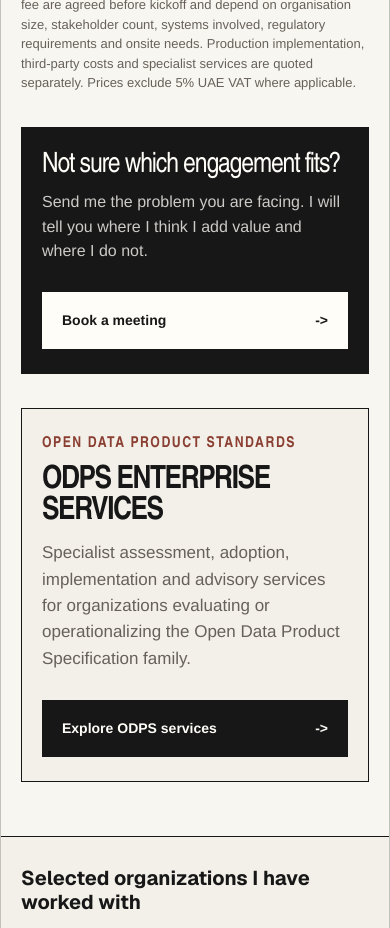
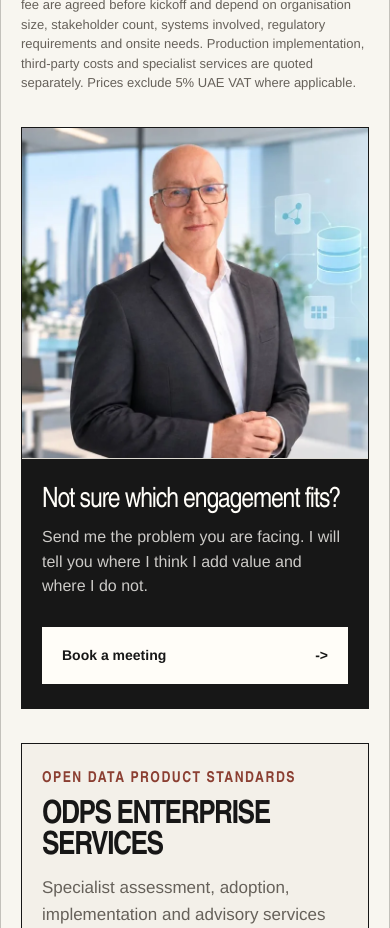
Before and after one commit to kyyberi/jarkko, a Next.js app: page / in a window 390 px wide. Shown: the part 7080-8008 px from the top of the page. Built offline with nearby package versions, Linux system fonts and the light colour scheme.

Commit message:
Add portrait to homepage engagement CTA

```diff
--- a/app/globals.css
+++ b/app/globals.css
@@ -734,7 +734,7 @@ h1 {
 
 .engagement-close {
   display: grid;
-  grid-template-columns: minmax(0, 1fr) auto;
+  grid-template-columns: minmax(190px, 0.24fr) minmax(0, 1fr) auto;
   gap: 28px;
   align-items: center;
   margin-top: 34px;
@@ -742,6 +742,24 @@ h1 {
   border: 1px solid var(--ink);
   background: var(--ink);
   color: var(--white);
+}
+
+.engagement-close-media {
+  align-self: stretch;
+  min-height: 150px;
+  margin: -28px 0 -28px -28px;
+  overflow: hidden;
+  border-right: 1px solid rgba(255, 253, 248, 0.2);
+  background: #d6d2c9;
+}
+
+.engagement-close-media img {
+  display: block;
+  width: 100%;
+  height: 100%;
+  min-height: 150px;
+  object-fit: cover;
+  object-position: 47% 26%;
 }
 
 .engagement-close h3 {
@@ -2693,6 +2711,18 @@ h1 {
     grid-template-columns: 1fr;
   }
 
+  .engagement-close-media {
+    min-height: 260px;
+    margin: -28px -28px 0;
+    border-right: 0;
+    border-bottom: 1px solid rgba(255, 253, 248, 0.2);
+  }
+
+  .engagement-close-media img {
+    min-height: 260px;
+    object-position: 50% 24%;
+  }
+
   .specialist-service-entry,
   .service-hero {
     grid-template-columns: 1fr;
@@ -2882,6 +2912,15 @@ h1 {
     padding: 24px 20px;
   }
 
+  .engagement-close-media {
+    min-height: 230px;
+    margin: -24px -20px 0;
+  }
+
+  .engagement-close-media img {
+    min-height: 230px;
+  }
+
   .specialist-service-entry {
     grid-template-columns: 1fr;
     padding: 24px 20px;
--- a/app/page.tsx
+++ b/app/page.tsx
@@ -403,6 +403,12 @@ export default function Home() {
             applicable.
           </p>
           <div className="engagement-close">
+            <figure className="engagement-close-media">
+              <img
+                src={publicAssetPath("/images/jarkko-engagement-portrait.webp")}
+                alt="Jarkko Moilanen"
+              />
+            </figure>
             <div>
               <h3>Not sure which engagement fits?</h3>
               <p>
```
Also changed, not shown: public/images/jarkko-engagement-portrait.webp (added).
